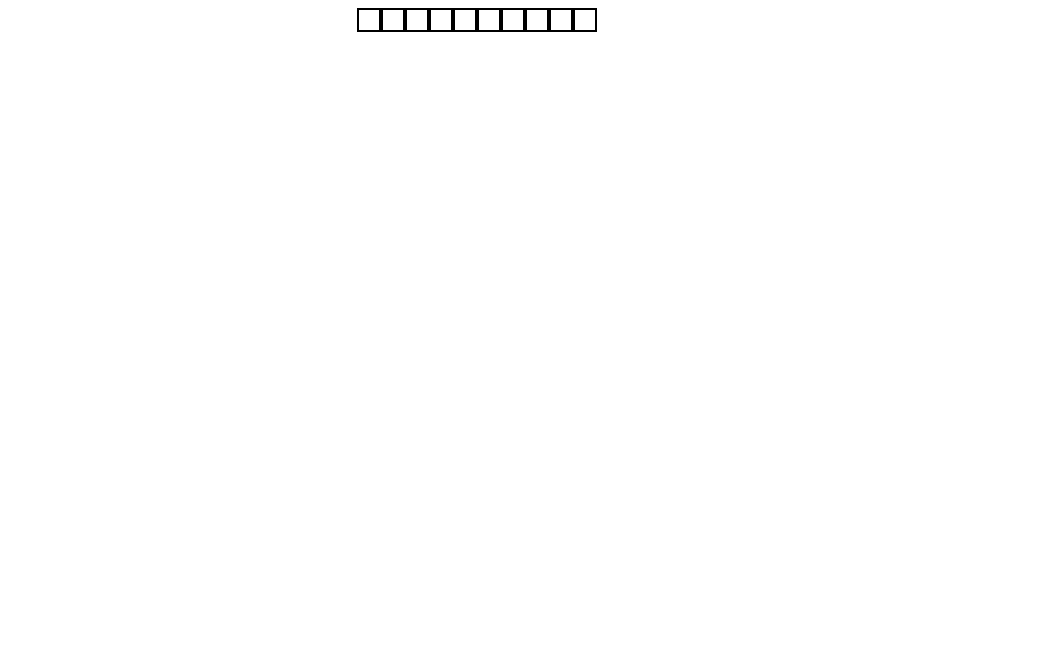
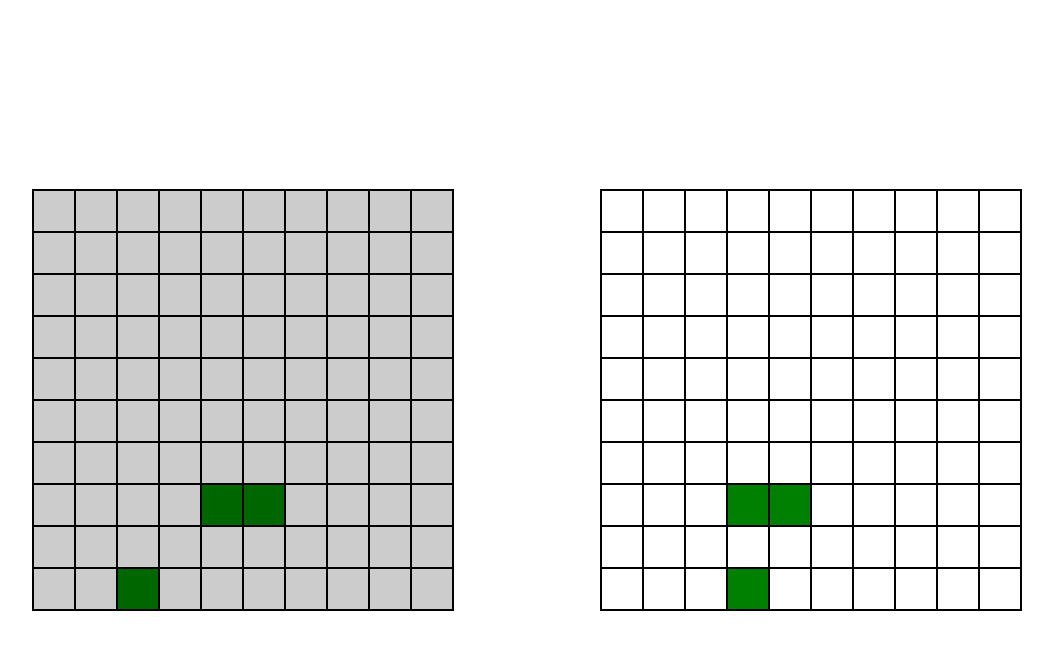
Before and after one commit to sotakeiteasy/project_battleship, a website built with webpack: page src/index.html in a window 1280 px wide. Shown: the whole page, without its empty margins (113-1166 px from the left). Built offline with nearby package versions, Linux system fonts and the light colour scheme.

Commit message:
add DOM basics: display ships, display hits, change moves in round

```diff
--- a/src/UI/DOM.ts
+++ b/src/UI/DOM.ts
@@ -1,6 +1,13 @@
-export default function createGameBoard(id: string) {
+import Player from "../classes/player";
+
+export function Round(playerOne: Player, playerTwo: Player, playerOneShips: any, playerTwoShips: any) {
+    let isFirstPlayer = true;
+    const boardOne = document.querySelector(`#${'player-one-board'}`);
+    const boardTwo = document.querySelector(`#${'player-two-board'}`);
+
+    function createGameBoard(id: string) {
         const board = document.querySelector(`#${id}`) as HTMLElement;
-    for (let i = 0; i < 1; i++) {
+        for (let i = 0; i < 10; i++) {
             const row = document.createElement('div');
             row.className = 'row';
             for (let j = 0; j < 10; j++) {
@@ -13,3 +20,87 @@ export default function createGameBoard(id: string) {
             board.appendChild(row) ;
         }
     }
+
+
+
+    function placeShips() {
+
+        const CarrierCoord = [1, 8];
+        // playerOne.board.placeShip(playerOneShips.carrier, CarrierCoord[0], CarrierCoord[1], false)
+        // playerOne.board.placeShip(playerOneShips.battleship, 3, 3)
+        // playerOne.board.placeShip(playerOneShips.cruiser, 5, 0, false)
+        playerOne.board.placeShip(playerOneShips.submarine, 7, 4)
+        playerOne.board.placeShip(playerOneShips.destroyer, 9, 2)
+
+        // playerTwo.board.placeShip(playerTwoShips.carrier, 1, 3)
+        // playerTwo.board.placeShip(playerTwoShips.battleship, 3, 3)
+        // playerTwo.board.placeShip(playerTwoShips.cruiser, 5, 3)
+        playerTwo.board.placeShip(playerTwoShips.submarine, 7, 3)
+        playerTwo.board.placeShip(playerTwoShips.destroyer, 9, 3)
+    }
+
+    function drawShips() {
+        const PlayerOneCoords = playerOne.board.getShipCoord()
+        PlayerOneCoords.forEach(([x, y]) => {
+            const cell = boardOne?.querySelector(`[data-row="${x}"][data-col="${y}"]`);
+            cell?.classList.add('ship')
+        })
+
+        const PlayerTwoCoords = playerTwo.board.getShipCoord()
+        PlayerTwoCoords.forEach(([x, y]) => {
+            const cell = boardTwo?.querySelector(`[data-row="${x}"][data-col="${y}"]`);
+            cell?.classList.add('ship')
+        })
+    }
+
+    function checkStep() {
+        if (playerOne.board.allShipsSunk() || playerTwo.board.allShipsSunk()) {
+            boardOne?.removeEventListener('click', handleOneClick)
+            boardTwo?.removeEventListener('click', handleTwoClick)
+            console.log("Game is Over")
+            return;
+        }
+
+        if (isFirstPlayer) {
+            boardOne?.classList.add('shadow')
+            boardTwo?.classList.remove('shadow')
+
+        } else if (!isFirstPlayer) {
+            boardTwo?.classList.add('shadow')
+            boardOne?.classList.remove('shadow')
+        }
+
+    }
+
+    createGameBoard('player-one-board');
+    createGameBoard('player-two-board');
+    placeShips()
+    drawShips()
+    checkStep()
+
+
+    function handleOneClick(e: Event) {
+        if (isFirstPlayer) return;
+        const cell = e.target as HTMLElement
+        const col = Number(cell.dataset.col);
+        const row = Number(cell.dataset.row);
+        cell.classList.add('hit');
+        playerOne.board.receiveAttack(row, col)
+        isFirstPlayer = !isFirstPlayer
+        checkStep()
+    }
+    function handleTwoClick(e: Event) {
+        if (!isFirstPlayer) return;
+        const cell = e.target as HTMLElement
+        const col = Number(cell.dataset.col);
+        const row = Number(cell.dataset.row);
+        cell.classList.add('hit');
+        playerTwo.board.receiveAttack(row, col)
+        isFirstPlayer = !isFirstPlayer
+        checkStep()
+    }
+
+    boardOne?.addEventListener('click', handleOneClick)
+    boardTwo?.addEventListener('click', handleTwoClick)
+
+}
--- a/src/classes/gameboard.ts
+++ b/src/classes/gameboard.ts
@@ -2,9 +2,14 @@ import Ship from './ship'
 export default class Gameboard {
     board: (Ship | number)[][]
     hitMap: boolean[][]
+    ships: Ship[]
+    shipCoord: number[][][]
+
     constructor(){
         this.board = Array(10).fill(0).map(() => Array(10).fill(0))
         this.hitMap = Array(10).fill(false).map(() => Array(10).fill(false))
+        this.ships = []
+        this.shipCoord = []
     }
 
     placeShip(ship: Ship, coordinateX: number, coordinateY: number, isVertical = true) {
@@ -22,11 +27,15 @@ export default class Gameboard {
             return false;
         }
 
+        let coords = []
         for(let i = 0; i < ship.size; i++) {
             const x = isVertical ? coordinateX : coordinateX+i;
             const y = isVertical ? coordinateY + i : coordinateY;
             this.board[x][y] = ship
+            coords.push([x, y])
         }
+        this.ships.push(ship)
+        this.shipCoord.push(coords)
 
         return this.board[coordinateX][coordinateY] = ship
     }
@@ -56,4 +65,8 @@ export default class Gameboard {
         }
         return true
     }
+
+    getShipCoord() {
+        return this.shipCoord.flat()
+    }
 }
--- a/src/index.ts
+++ b/src/index.ts
@@ -1,12 +1,6 @@
-// import Gameboard from "./classes/gameboard";
-// import Ship from "./classes/ship";
 import Player from "./classes/player";
-
-import createGameBoard from "./UI/DOM"
+import {Round} from "./UI/DOM"
 import './styles.css';
-
-createGameBoard('player-one-board');
-// createGameBoard('player-two-board');
 
 const playerOne = new Player("real")
 const playerTwo = new Player("real")
@@ -14,14 +8,5 @@ const playerTwo = new Player("real")
 const playerOneShips = playerOne.createShips();
 const playerTwoShips = playerTwo.createShips();
 
-playerOne.board.placeShip(playerOneShips.carrier, 1, 3)
-playerOne.board.placeShip(playerOneShips.battleship, 3, 3)
-playerOne.board.placeShip(playerOneShips.cruiser, 5, 3)
-playerOne.board.placeShip(playerOneShips.submarine, 7, 3)
-playerOne.board.placeShip(playerOneShips.destroyer, 9, 3)
 
-playerTwo.board.placeShip(playerTwoShips.carrier, 1, 3)
-playerTwo.board.placeShip(playerTwoShips.battleship, 3, 3)
-playerTwo.board.placeShip(playerTwoShips.cruiser, 5, 3)
-playerTwo.board.placeShip(playerTwoShips.submarine, 7, 3)
-playerTwo.board.placeShip(playerTwoShips.destroyer, 9, 3)
+Round(playerOne, playerTwo, playerOneShips, playerTwoShips)
--- a/src/styles.css
+++ b/src/styles.css
@@ -1,8 +1,12 @@
+*{
+    margin: 0;
+    padding: 0;
+}
 .container {
+    min-height: 100vh;
     display: flex;
     align-items: center;
-    justify-content: center;
-    gap: 100px
+    justify-content: space-evenly;
 }
 
 .playerOne, .playerTwo {
@@ -11,12 +15,44 @@
 }
 
 .gameBoard {
+        border: 1px solid black;
 }
+
+.shadow {
+    position: relative;
+}
+
+.shadow::after {
+    content: '';
+    position: absolute;
+    top: 0;
+    left: 0;
+    width: 100%;
+    height: 100%;
+    background-color: rgb(0, 0, 0, .2);
+}
+
 .row {
     display: flex;
 }
+
 .cell {
-    width: 20px;
-    height: 20px;
-    border: 2px solid black;
+    display: flex;
+    align-items: center;
+    justify-content: center;
+    width: 40px;
+    height: 40px;
+    border: 1px solid black;
 }
+
+.cell.ship {
+    background-color: green;
+    /* border: 1px solid transparent; */
+}
+
+.hit::after {
+    content: '•';
+    font-size: 40px;
+
+    color: black;
+}
```
Lines whose indentation alone changed are shown as unchanged.
